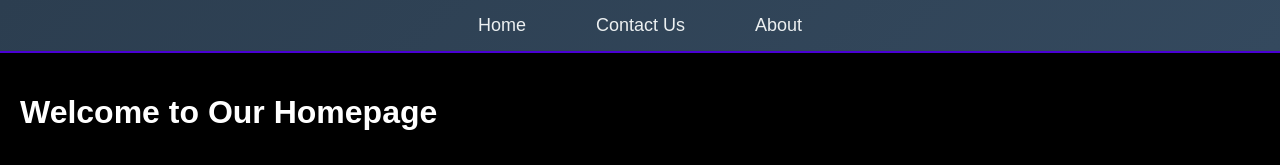
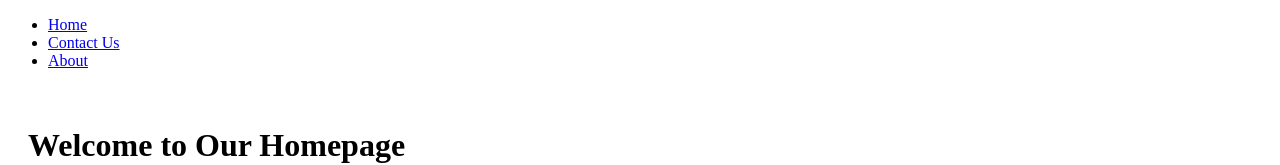
Before and after one commit to mrmanas/FrontendNode, a React (Create React App) app: page / in a window 1280 px wide. Shown: the top 165 px of the page. Built offline with nearby package versions, Linux system fonts and the light colour scheme.

Commit message:
Update index.css

```diff
--- a/src/index.css
+++ b/src/index.css
@@ -1,58 +1,4 @@
-nav {
-  background: linear-gradient(135deg, #2c3e50, #34495e);
-  padding: 15px;
-  box-shadow: 0 4px 8px rgba(0, 0, 0, 0.6);
-  border-bottom: 2px solid #4a00d4;
-}
-
-ul {
-  list-style: none;
-  display: flex;
-  justify-content: center;
-  margin: 0;
-  padding: 0;
-}
-
-li {
-  margin: 0 15px;
-}
-
-a {
-  color: #ecf0f1;
-  text-decoration: none;
-  font-size: 18px;
-  padding: 10px 20px;
-  border-radius: 25px;
-  transition: color 0.3s ease, background-color 0.3s ease, transform 0.3s ease;
-}
-
-a:hover {
-  color: #1abc9c;
-  background-color: rgba(0, 0, 0, 0.3);
-  transform: scale(1.05);
-}
-
-a:active {
-  color: #f39c12;
-  background-color: rgba(0, 0, 0, 0.5);
-}
-
-:root {
-  --primary-color-light: #ffffff;
-  --secondary-color-light: #00bcd4;
-  --text-color-light: #333333;
-  --primary-color-dark: #1a1a1a;
-  --secondary-color-dark: #00bcd4;
-  --text-color-dark: #ecf0f1;
-}
-
-body {
-  margin: 0;
-  font-family: Arial, sans-serif;
-  background-color: #000;
-  color: #fff;
-}
-
+/* Home Component Styles */
 .homepage {
   padding: 20px;
   min-height: 100vh;
@@ -100,9 +46,9 @@ form {
 .form-group input,
 .form-group textarea {
   border: none;
-  border-bottom: 2px solid #fff;
+  border-bottom: 2px solid #fff; /* White underline for inputs */
   background-color: transparent;
-  color: #fff;
+  color: #fff; /* White text color */
   padding: 10px;
   font-size: 16px;
 }
@@ -126,5 +72,5 @@ button:hover {
 }
 
 p {
-  color: #ff0000;
+  color: #ff0000; /* Red color for error messages */
 }
```
